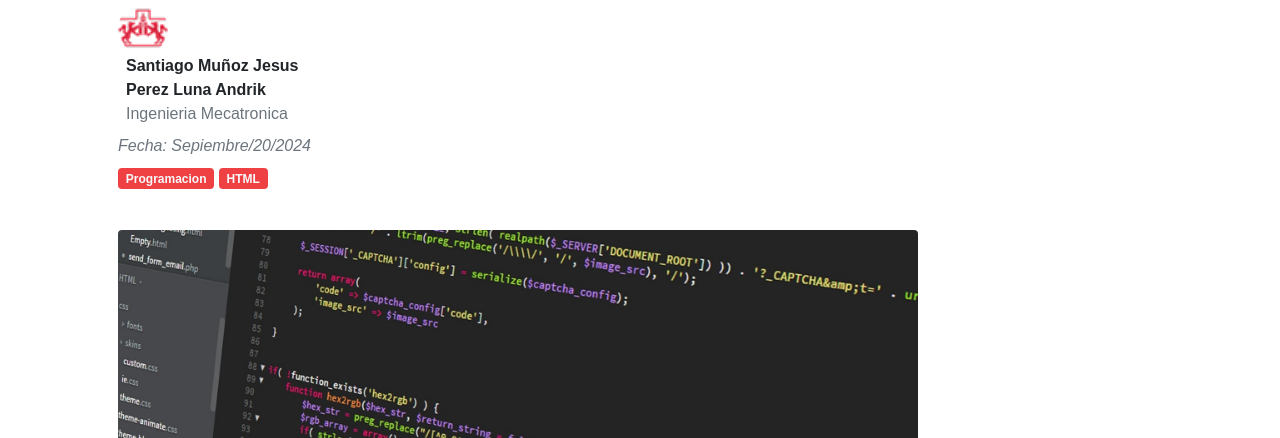
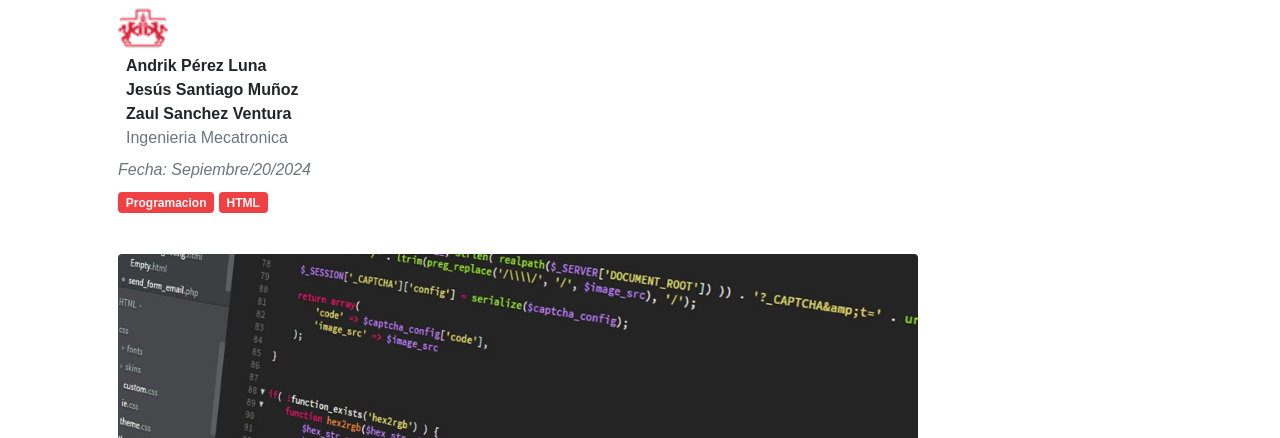
Before and after one commit to Lesu06/Introduccion_Macatronica, a plain HTML site: page practica2/index.html in a window 1280 px wide. Shown: the part 362-800 px from the top of the page. Drawn offline with nearby package versions, Linux system fonts and the light colour scheme.

Commit message:
Add files via upload

```diff
--- a/practica2/index.html
+++ b/practica2/index.html
@@ -56,7 +56,7 @@
                         <!-- ETIQUETA DE ALUMNO (Hacer una por cada alumno)-->
                             <img class="img-fluid rounded-circle" width="50px" src="assets/favicon.ico" alt="..." />
                             <div class="ms-2">
-                                <div class="fw-bold">Santiago Muñoz Jesus <br> Perez Luna Andrik</div>
+                                <div class="fw-bold">Andrik Pérez Luna <br> Jesús Santiago Muñoz<br> Zaul Sanchez Ventura</div>
                                 <div class="text-muted">Ingenieria Mecatronica</div>
                             </div>
                         <!--Aqui termina etiqueta de alumno-->
```
